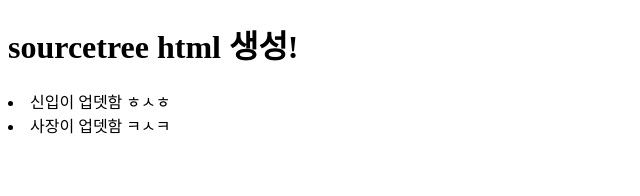
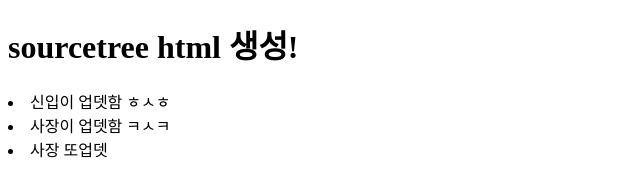
Before and after one commit to heeminuk/heeminuk, a plain HTML site: page index.html in a window 1280 px wide. Shown: the whole page, without its empty margins (0-640 px from the left). Drawn offline with Linux system fonts and the light colour scheme.

Commit message:
사장 또업뎃

```diff
--- a/index.html
+++ b/index.html
@@ -9,5 +9,6 @@
 	<div>
 		<li>신입이 업뎃함 ㅎㅅㅎ</li>
 		<li>사장이 업뎃함 ㅋㅅㅋ</li>
+		<li>사장 또업뎃</li>
 </body>
 </html>
```
